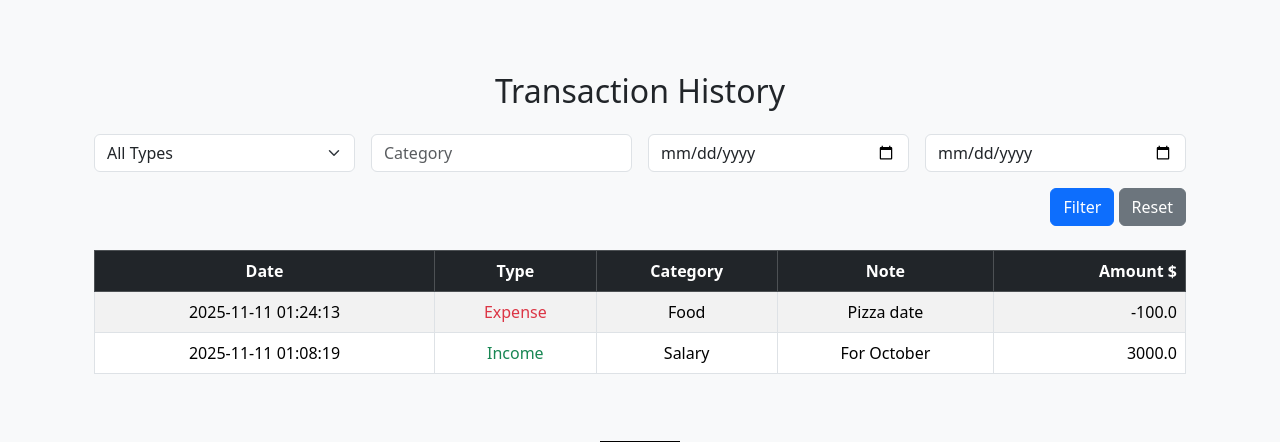
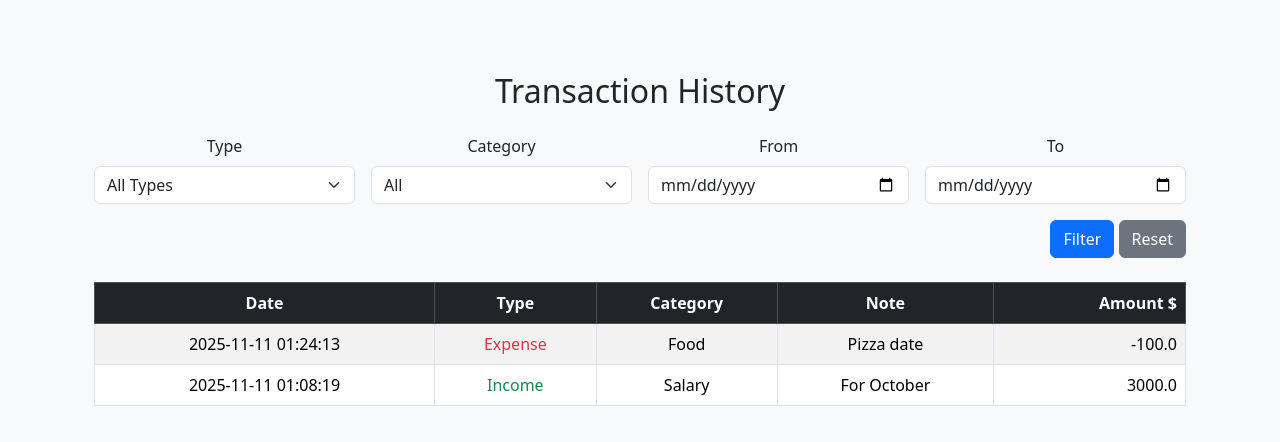
Before and after one commit to ChocoMary/cs50x, a Flask app: page /history in a window 1280 px wide. Shown: the part 56-498 px from the top of the page. Run offline with Flask 3, Linux system fonts and the light colour scheme; a user stored in the database is signed in; data comes from the database, SQL or seed files in the repository; some libraries are stand-ins or nearby versions.

Commit message:
Selectable categories

```diff
--- a/templates/history.html
+++ b/templates/history.html
@@ -11,7 +11,8 @@ History
     <!-- Filter form -->
      <form method="get" action="/history" class="row g-3 mb-4">
         <div class="col-md-3">
-            <select name="type" class="form-select">
+            <label for="type" class="form-label">Type</label>
+            <select name="type" id="type" class="form-select">
                 <option value="">All Types</option>
                 <option value="Income" {% if request.args.get('type') == 'Income' %}selected{% endif %}>Income</option>
                 <option value="Expense" {% if request.args.get('type') == 'Expense' %}selected{% endif %}>Expense</option>
@@ -19,15 +20,25 @@ History
         </div>
 
         <div class="col-md-3">
-            <input type="text" name="category" class="form-control" placeholder="Category", value="{{ request.args.get('category', '')}}">
+            <label for="category" class="form-label">Category</label>
+            <select name="category" id="category" class="form-select">
+                <option value="">All</option>
+                {% for category in categories %}
+                    <option value="{{ category.name }}" {% if request.args.get('category') == category.name %}selected{% endif %}>
+                        {{ category.name }}
+                    </option>
+                {% endfor %}
+            </select>
         </div>
 
         <div class="col-md-3">
-            <input type="date" name="start_date" class="form-control" value="{{ request.args.get('start_date', '') }}">
+            <label for="start_date" class="form-label">From</label>
+            <input type="date" name="start_date" id="start_date" class="form-control" value="{{ request.args.get('start_date', '') }}">
         </div>
 
         <div class="col-md-3">
-            <input type="date" name="end_date" class="form-control" value="{{ request.args.get('end_date', '') }}">
+            <label for="end_date" class="form-label">To</label>
+            <input type="date" name="end_date" id="end_date" class="form-control" value="{{ request.args.get('end_date', '') }}">
         </div>
 
         <div class="col-md-12 text-end">
```
Also changed, not shown: templates/add.html (+10 -1 lines).
